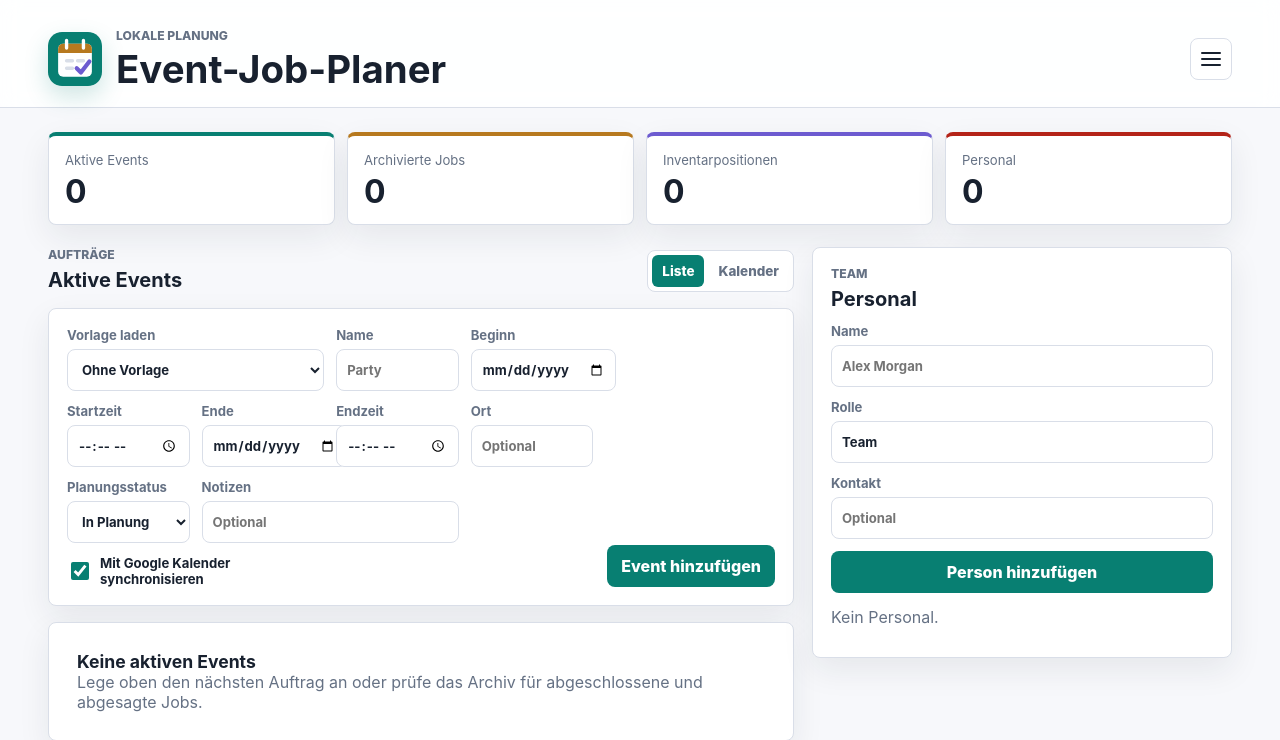
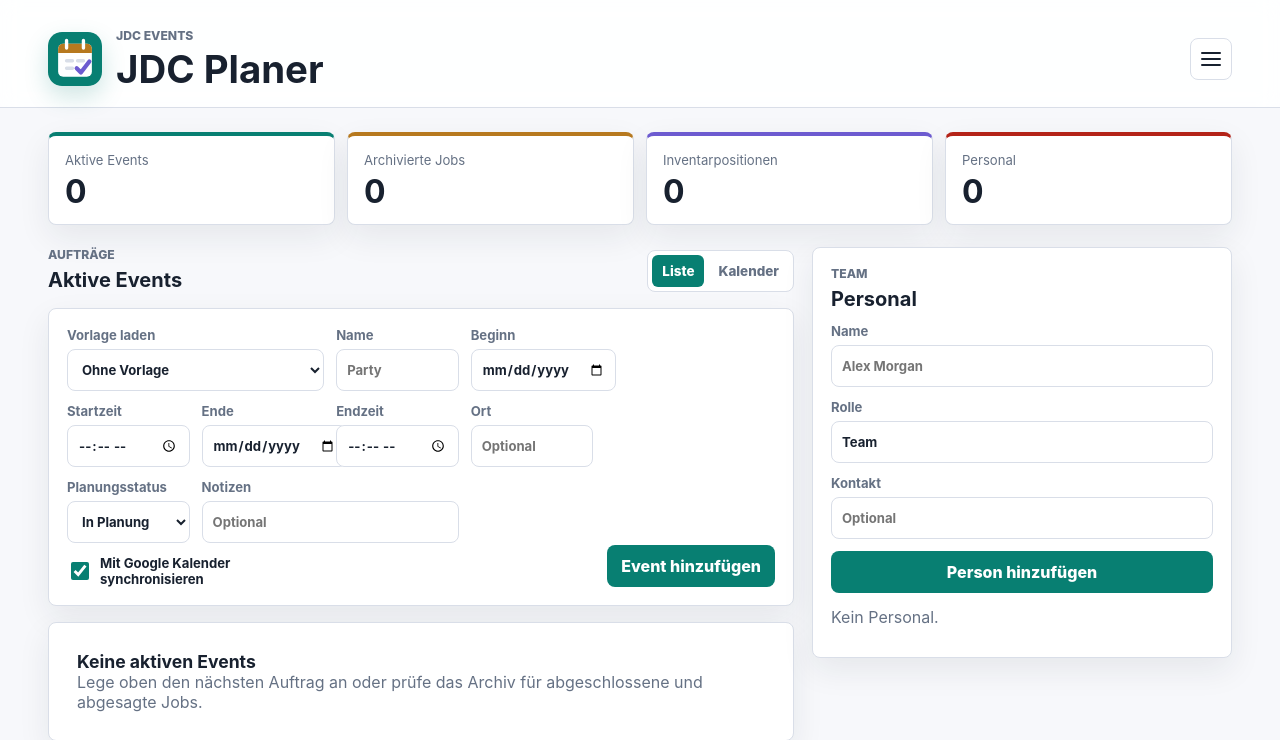
Before and after one commit to AndreasDeCrinis/event-tracker, a Flask app: page / in a window 1280 px wide. Shown: the top 740 px of the page. Run offline with Flask 3, Linux system fonts and the light colour scheme; data that the repository does not hold is empty.

Commit message:
fix: change header

```diff
--- a/app/templates/base.html
+++ b/app/templates/base.html
@@ -14,8 +14,8 @@
       <a class="brand-lockup" href="{{ url_for('main.index') }}" aria-label="Zur Startseite">
         <img class="app-logo" src="{{ url_for('static', filename='app-logo.svg') }}" alt="" width="54" height="54">
         <div>
-          <p class="eyebrow">Lokale Planung</p>
-          <h1>Event-Job-Planer</h1>
+          <p class="eyebrow">JDC Events</p>
+          <h1>JDC Planer</h1>
         </div>
       </a>
       <details class="menu-shell">
```
